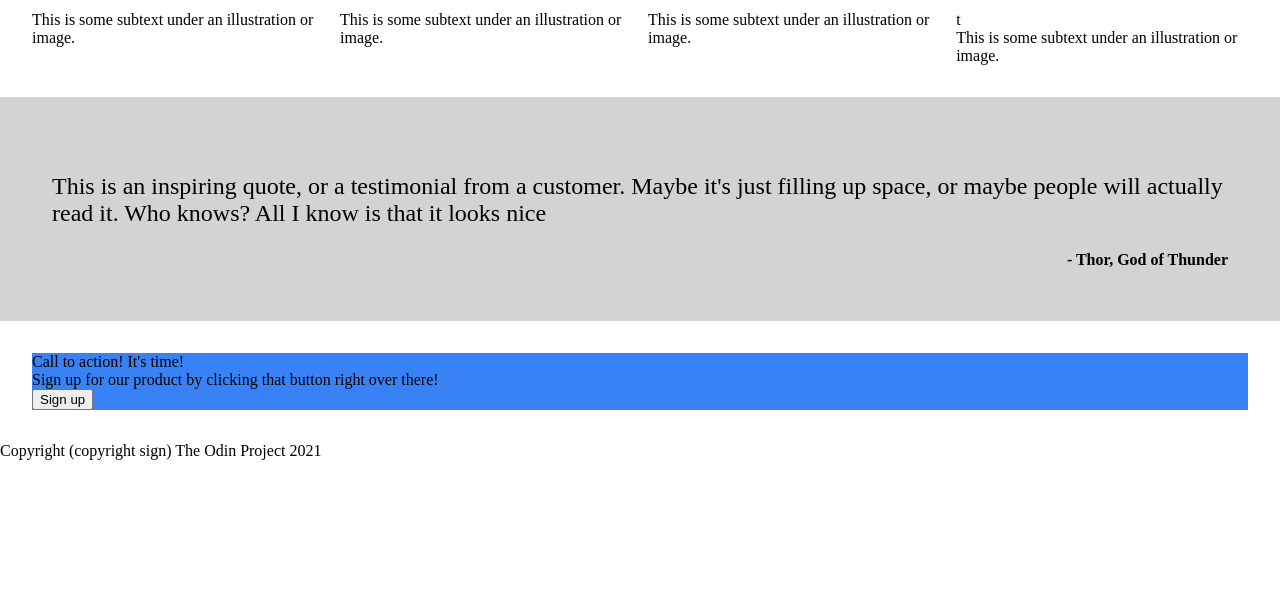
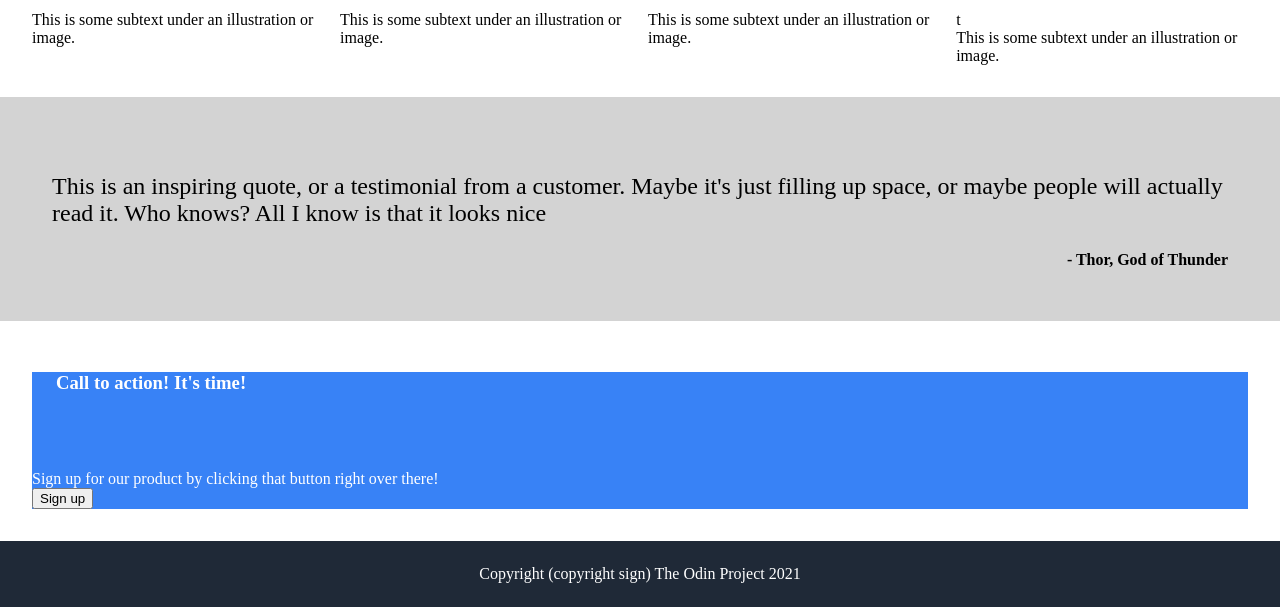
Before and after one commit to LoganBrinsmead/OdinLandingPage, a plain HTML site: page index.html in a window 1280 px wide. Shown: the part 450-1057 px from the top of the page. Before the commit the page ends 910 px from the top, so only its background shows below. Drawn offline with Linux system fonts and the light colour scheme.

Commit message:
Modified more CSS and HTML, not quite done but getting there.

```diff
--- a/index.html
+++ b/index.html
@@ -59,9 +59,9 @@
 
         <div class="action-container">
             <div class="action">
-                <div>Call to action! It's time!</div>
-                <div>Sign up for our product by clicking that button right over there!</div>
-                <button class="action-sign-up">Sign up</button>
+                <h3 class="header">Call to action! It's time!</h3>
+                <div class="text">Sign up for our product by clicking that button right over there!</div>
+                <button class="sign-up">Sign up</button>
             </div>
         </div>
 
--- a/style.css
+++ b/style.css
@@ -147,5 +147,22 @@ div.header-content p {
 
 .action {
     background-color: #3882F6;
+    color: white;
+}
 
+.action.header, .action.text {
+    display: flex;
+    flex-direction: column;
 }
+
+/* footer styles */
+
+footer {
+    display: flex;
+    justify-content: center;
+    align-items: center;
+    background-color: #1F2937;
+    color: white;
+    padding: 24px;
+    font-size: 16px;
+}
```
